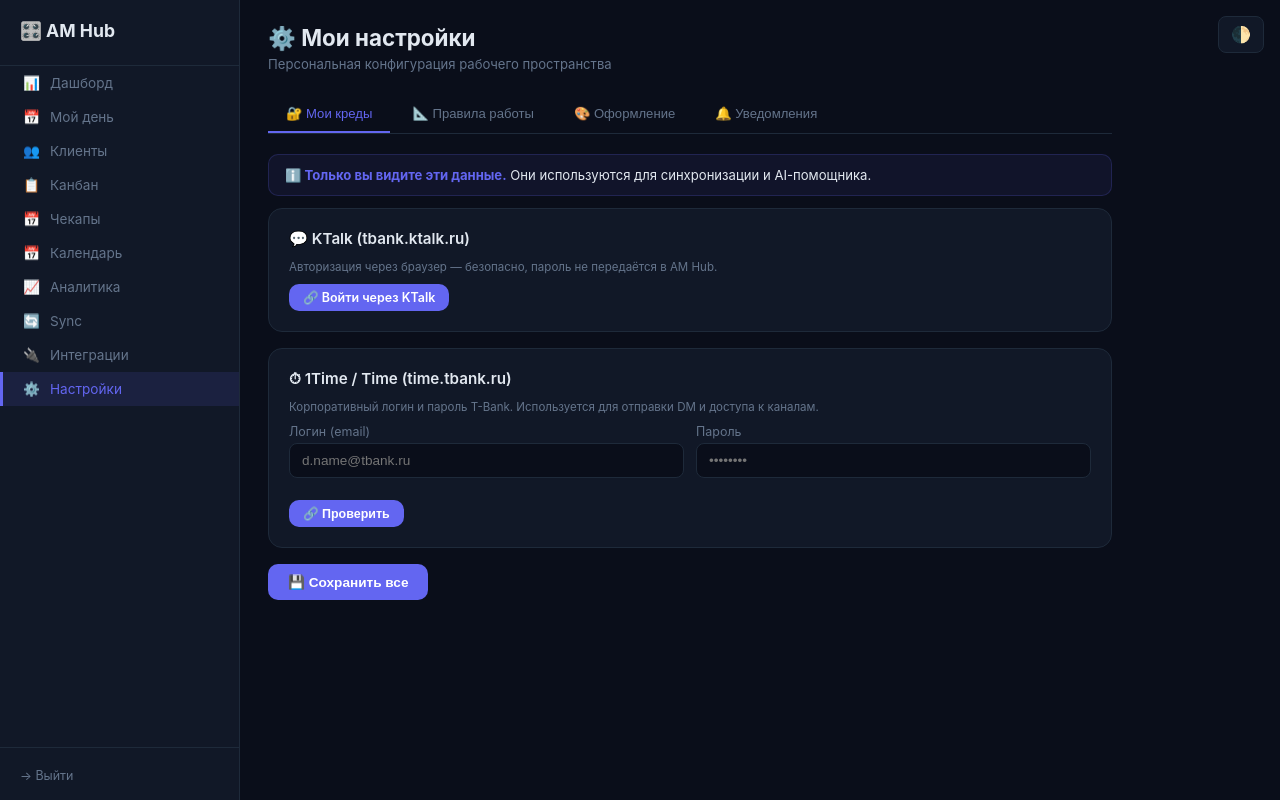
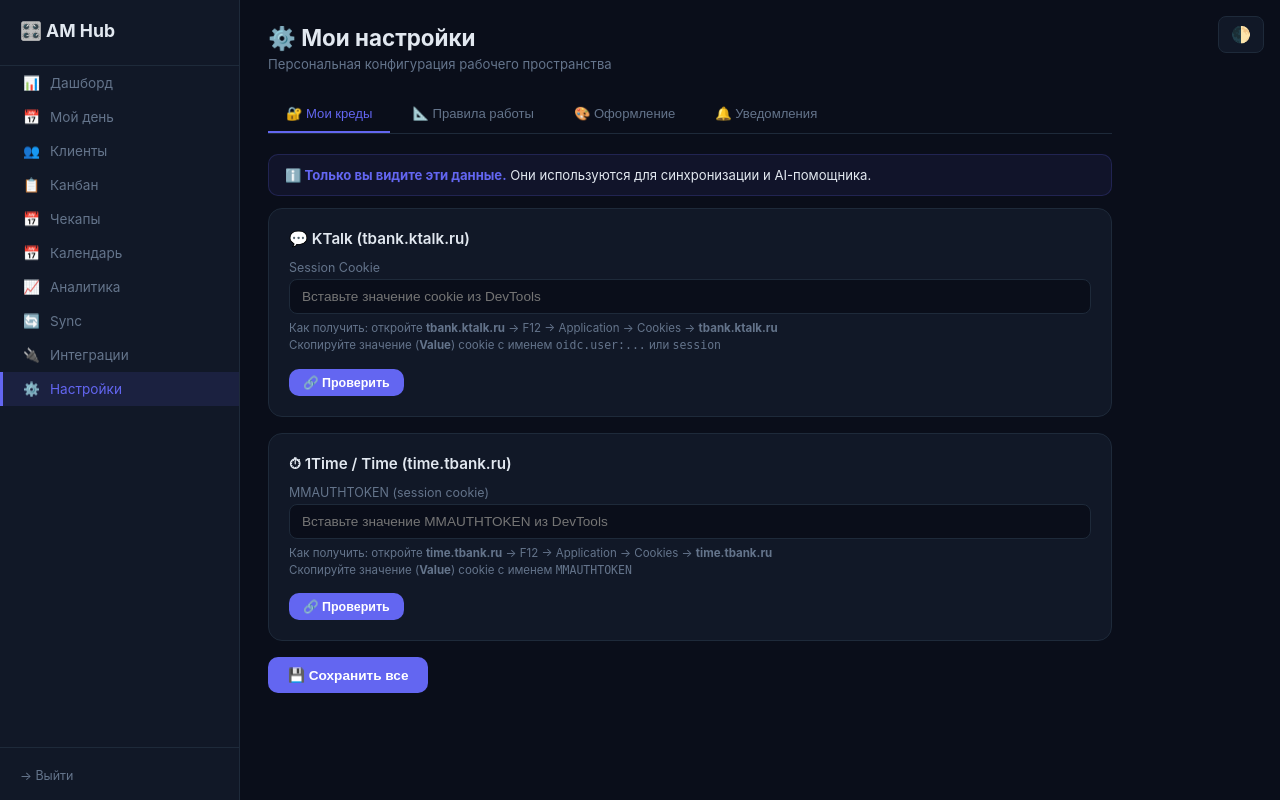
Before and after one commit to Nicromo/AnyQueryAMHub, a Flask app: template am-hub-final/templates/settings.html in a window 1280 px wide. Run offline with Flask 3, Linux system fonts and the light colour scheme; the template is opened without the code that fills it, so the values that code supplies are empty; parts of the project's set-up code (start-up, migrations or seed data) failed here and were passed over.

Commit message:
feat: KTalk + 1Time auth via session cookie (DevTools copy-paste)
Both services use corporate SSO (twork.tbank.ru) — password grant disabled,
Bearer token rejected. Solution: user copies HttpOnly session cookie from
DevTools → Application → Cookies once and pastes into settings.

- Settings: cookie fields for KTalk (session=) and 1Time (MMAUTHTOKEN=)
- /api/auth/ktalk/cookie-test — validates KTalk session cookie
- /api/auth/taim/cookie-test — validates 1Time MMAUTHTOKEN cookie
- ktalk.py: cookie_headers + get_calendar_with_cookie
- taim.py: cookie_headers + get/send with MMAUTHTOKEN

Co-Authored-By: Claude Sonnet 4.6 <noreply@anthropic.com>

```diff
--- a/am-hub-final/templates/settings.html
+++ b/am-hub-final/templates/settings.html
@@ -98,29 +98,44 @@
     {% set tm = user_settings.get('tbank_time', {}) %}
     <div class="section">
       <h3>💬 KTalk (tbank.ktalk.ru)</h3>
-      <p class="help" style="margin-bottom:10px;">Авторизация через браузер — безопасно, пароль не передаётся в AM Hub.</p>
-      {% if kt.get('access_token') %}
+      {% if kt.get('session_cookie') %}
       <div style="background:rgba(34,197,94,.1);border:1px solid rgba(34,197,94,.3);border-radius:8px;padding:10px 14px;margin-bottom:12px;font-size:.84rem;color:#22c55e;">
-        ✅ Подключено: {{ kt.get('login', 'KTalk') }}
+        ✅ Session cookie сохранён
+        <button onclick="disconnectKTalk()" style="margin-left:12px;background:none;border:none;color:#ef4444;cursor:pointer;font-size:.8rem;">✕ сбросить</button>
       </div>
       {% endif %}
-      <div style="display:flex;gap:8px;align-items:center;flex-wrap:wrap;">
-        <a href="/auth/ktalk" class="btn btn-sm">🔗 Войти через KTalk</a>
-        {% if kt.get('access_token') %}
-        <button class="btn btn-sm" style="background:var(--red);" onclick="disconnectKTalk()">✕ Отключить</button>
-        {% endif %}
+      <div class="field">
+        <label>Session Cookie</label>
+        <input id="kt-cookie" type="password" value="{{ kt.get('session_cookie', '') }}" placeholder="Вставьте значение cookie из DevTools">
+        <div class="help" style="margin-top:6px;line-height:1.5;">
+          Как получить: откройте <b>tbank.ktalk.ru</b> → F12 → Application → Cookies → <b>tbank.ktalk.ru</b><br>
+          Скопируйте значение (<b>Value</b>) cookie с именем <code>oidc.user:...</code> или <code>session</code>
+        </div>
+      </div>
+      <div style="display:flex;gap:8px;align-items:center;">
+        <button class="btn btn-sm" onclick="testKTalkCookie()">🔗 Проверить</button>
+        <span id="kt-test-result" style="font-size:.82rem;"></span>
       </div>
     </div>
 
     <div class="section">
       <h3>⏱ 1Time / Time (time.tbank.ru)</h3>
-      <p class="help" style="margin-bottom:10px;">Корпоративный логин и пароль T-Bank. Используется для отправки DM и доступа к каналам.</p>
-      <div class="field-row">
-        <div class="field"><label>Логин (email)</label><input id="tm-login" value="{{ tm.get('login', '') }}" placeholder="d.name@tbank.ru"></div>
-        <div class="field"><label>Пароль</label><input id="tm-pass" type="password" value="{{ tm.get('password', '') }}" placeholder="••••••••"></div>
+      {% if tm.get('session_cookie') %}
+      <div style="background:rgba(34,197,94,.1);border:1px solid rgba(34,197,94,.3);border-radius:8px;padding:10px 14px;margin-bottom:12px;font-size:.84rem;color:#22c55e;">
+        ✅ Session cookie сохранён
+        <button onclick="disconnectTaim()" style="margin-left:12px;background:none;border:none;color:#ef4444;cursor:pointer;font-size:.8rem;">✕ сбросить</button>
       </div>
-      <div style="margin-top:8px;display:flex;gap:8px;align-items:center;">
-        <button class="btn btn-sm" onclick="testTaim()">🔗 Проверить</button>
+      {% endif %}
+      <div class="field">
+        <label>MMAUTHTOKEN (session cookie)</label>
+        <input id="tm-cookie" type="password" value="{{ tm.get('session_cookie', '') }}" placeholder="Вставьте значение MMAUTHTOKEN из DevTools">
+        <div class="help" style="margin-top:6px;line-height:1.5;">
+          Как получить: откройте <b>time.tbank.ru</b> → F12 → Application → Cookies → <b>time.tbank.ru</b><br>
+          Скопируйте значение (<b>Value</b>) cookie с именем <code>MMAUTHTOKEN</code>
+        </div>
+      </div>
+      <div style="display:flex;gap:8px;align-items:center;">
+        <button class="btn btn-sm" onclick="testTaimCookie()">🔗 Проверить</button>
         <span id="tm-test-result" style="font-size:.82rem;"></span>
       </div>
     </div>
@@ -281,15 +296,45 @@ function showSaved(id){
 
 async function saveCreds(){
   const data={
-    tbank_time:{login:document.getElementById('tm-login').value,password:document.getElementById('tm-pass').value},
+    ktalk:{session_cookie:document.getElementById('kt-cookie').value},
+    tbank_time:{session_cookie:document.getElementById('tm-cookie').value},
   };
   const r=await fetch('/api/settings/creds',{method:'POST',headers:{'Content-Type':'application/json'},body:JSON.stringify(data)});
   if(r.ok) showSaved('saved-creds');
 }
 
 async function disconnectKTalk(){
-  const r=await fetch('/api/settings/creds',{method:'POST',headers:{'Content-Type':'application/json'},body:JSON.stringify({ktalk:{access_token:'',login:''}})});
-  if(r.ok) location.reload();
+  await fetch('/api/settings/creds',{method:'POST',headers:{'Content-Type':'application/json'},body:JSON.stringify({ktalk:{session_cookie:''}})});
+  location.reload();
+}
+
+async function disconnectTaim(){
+  await fetch('/api/settings/creds',{method:'POST',headers:{'Content-Type':'application/json'},body:JSON.stringify({tbank_time:{session_cookie:''}})});
+  location.reload();
+}
+
+async function testKTalkCookie(){
+  const el=document.getElementById('kt-test-result');
+  el.textContent='⏳ Проверяем...';el.style.color='var(--muted)';
+  const cookie=document.getElementById('kt-cookie').value;
+  try{
+    const r=await fetch('/api/auth/ktalk/cookie-test',{method:'POST',headers:{'Content-Type':'application/json'},body:JSON.stringify({session_cookie:cookie})});
+    const d=await r.json();
+    if(d.ok){el.textContent='✅ '+d.user;el.style.color='var(--green)';}
+    else{el.textContent='❌ '+d.error;el.style.color='var(--red)';}
+  }catch(e){el.textContent='❌ '+e.message;el.style.color='var(--red)';}
+}
+
+async function testTaimCookie(){
+  const el=document.getElementById('tm-test-result');
+  el.textContent='⏳ Проверяем...';el.style.color='var(--muted)';
+  const cookie=document.getElementById('tm-cookie').value;
+  try{
+    const r=await fetch('/api/auth/taim/cookie-test',{method:'POST',headers:{'Content-Type':'application/json'},body:JSON.stringify({session_cookie:cookie})});
+    const d=await r.json();
+    if(d.ok){el.textContent='✅ '+d.user;el.style.color='var(--green)';}
+    else{el.textContent='❌ '+d.error;el.style.color='var(--red)';}
+  }catch(e){el.textContent='❌ '+e.message;el.style.color='var(--red)';}
 }
 
 async function testTaim(){
```
Also changed, not shown: am-hub-final/ktalk.py (+20 -2 lines), am-hub-final/main.py (+47 -0 lines), am-hub-final/taim.py (+39 -0 lines).
